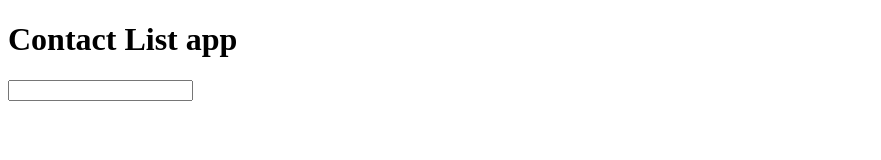
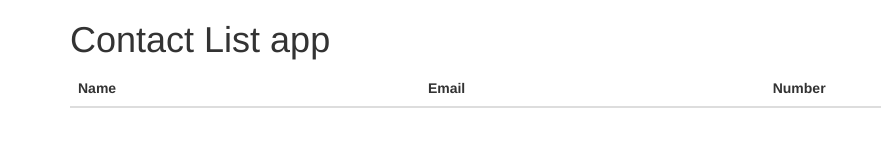
Before and after one commit to AnthonyBobsin/meanContactList, a plain HTML site: page public/index.html in a window 1280 px wide. Shown: the whole page, without its empty margins (0-881 px from the left). Drawn offline with nearby package versions, Linux system fonts and the light colour scheme.

Commit message:
Adds bootstrap, and implements client side controller

```diff
--- a/public/index.html
+++ b/public/index.html
@@ -1,14 +1,26 @@
 <!DOCTYPE html>
-<html ng-app>
+<html ng-app="MyApp">
 <head>
-	<title>Contact List</title>
+  <title>Contact List</title>
+  <!-- Bootstrap CSS -->
+  <link rel="stylesheet" href="https://maxcdn.bootstrapcdn.com/bootstrap/3.3.4/css/bootstrap.min.css">
+  <link rel="stylesheet" href="https://maxcdn.bootstrapcdn.com/bootstrap/3.3.4/css/bootstrap-theme.min.css">
 </head>
 <body>
-	<h1>Contact List app</h1>
+	<div class="container" ng-controller="AppController">
+		<h1>Contact List app</h1>
+		<table class="table">
+			<thead>
+				<tr>
+					<th>Name</th>
+					<th>Email</th>
+					<th>Number</th>
+				</tr>
+			</thead>
 
-	<input ng-model="test">
-	{{test}}
-
-	<script type="text/javascript" src="https://ajax.googleapis.com/ajax/libs/angularjs/1.3.15/angular.min.js"></script>
+		</table>
+	</div>
+  <script type="text/javascript" src="https://ajax.googleapis.com/ajax/libs/angularjs/1.3.15/angular.min.js"></script>
+  <script type="text/javascript" src="javascripts/controllers/controller.js"></script>
 </body>
 </html>
--- /dev/null
+++ b/public/javascripts/controllers/controller.js
@@ -0,0 +1,5 @@
+var myApp = angular.module('MyApp', [])
+
+myApp.controller('AppController', ['$scope', '$http', function($scope, $http) {
+	console.log("Hello World from client side controller")
+}])
```
